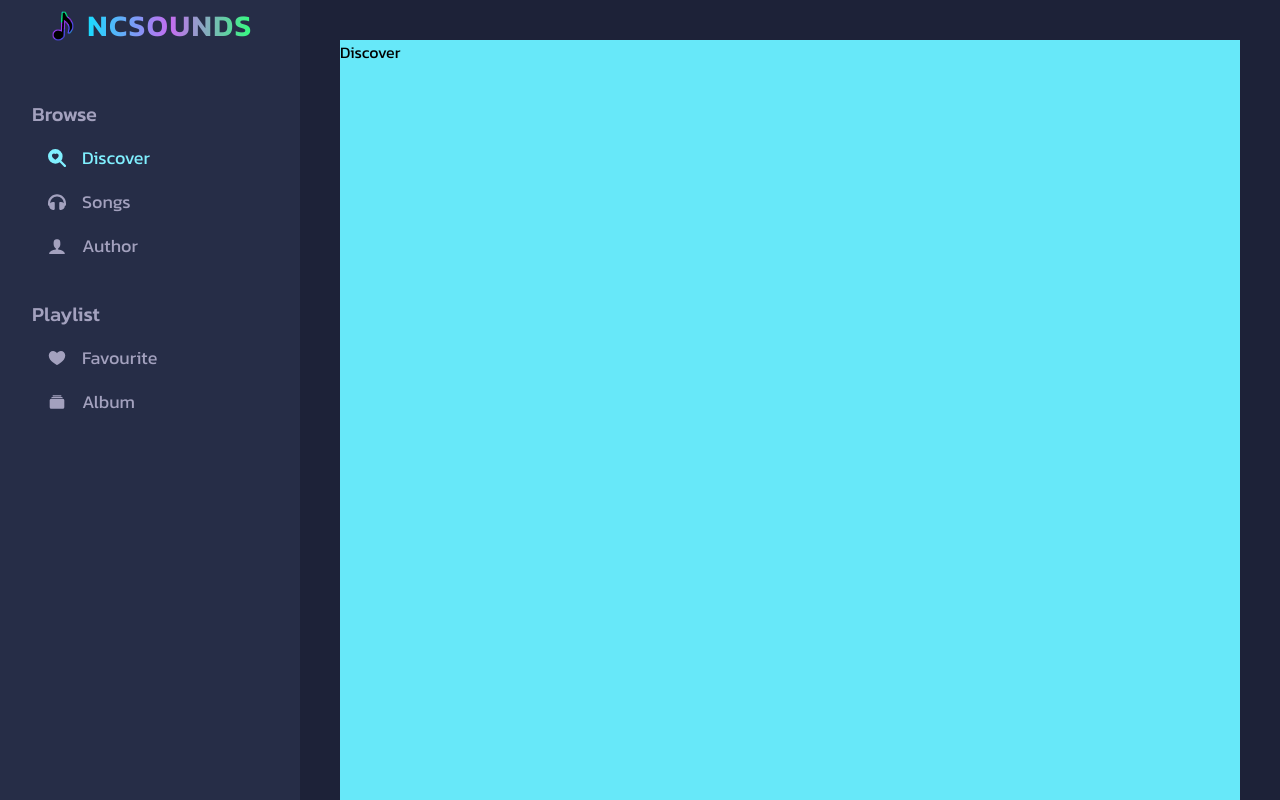
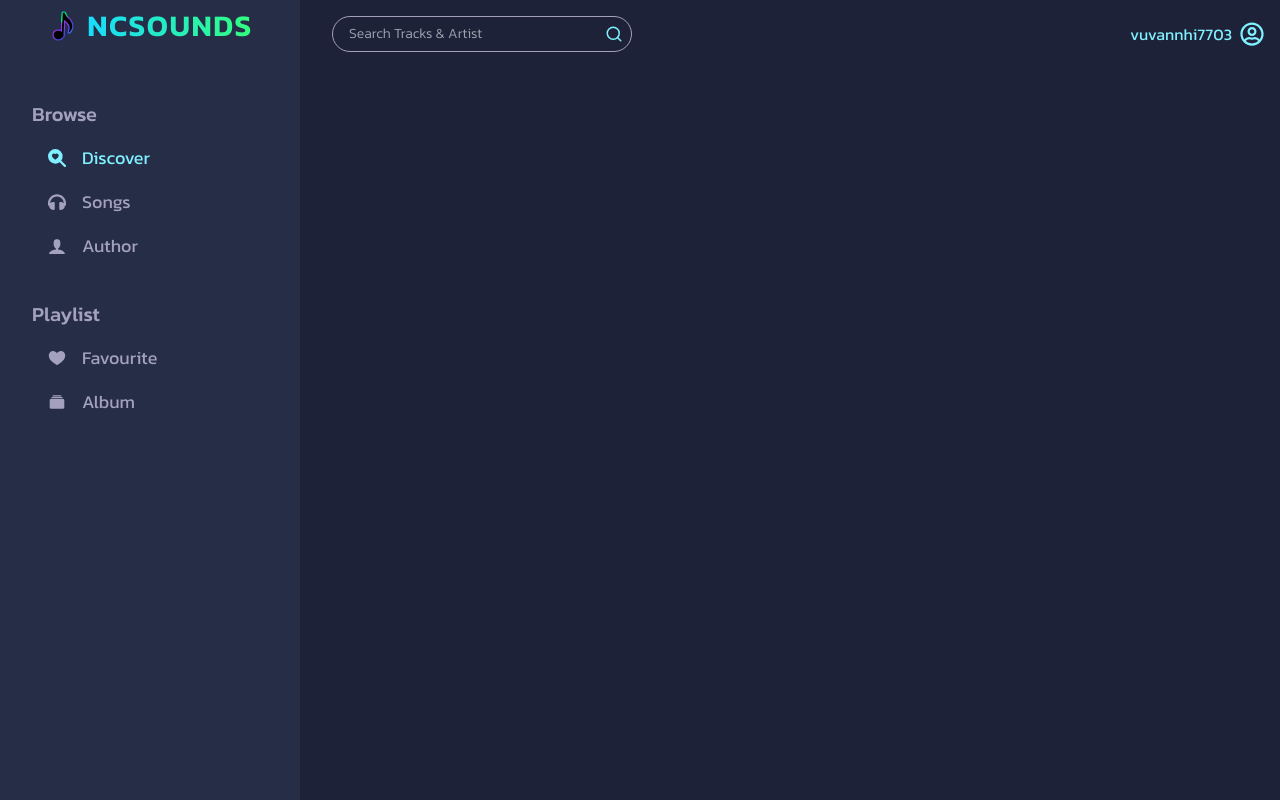
Before and after one commit to nhimc9x/ncsounds-nhidev, a React (Vite) app: page / in a window 1280 px wide. Built offline with nearby package versions, Linux system fonts and the light colour scheme.

Commit message:
Build Layout #3

```diff
--- /dev/null
+++ b/src/components/Header/Header.jsx
@@ -0,0 +1,23 @@
+import { FiSearch } from 'react-icons/fi'
+import { FaRegUserCircle } from 'react-icons/fa'
+
+function Header() {
+  return (
+    <div className="flex items-center justify-between pr-4">
+      <div className="flex items-center bg-transparent w-[300px] rounded-full border border-ncs-text-color overflow-hidden">
+        <input className='w-full text-sm text-ncs-active-color placeholder:font-light px-4 bg-transparent outline-none' type="text" placeholder='Search Tracks & Artist' />
+        <div className="text-lg p-2 text-ncs-active-color cursor-pointer">
+          <FiSearch />
+        </div>
+      </div>
+      <div className="flex items-center text-ncs-active-color ml-2 gap-2">
+        <div className="sms:block hidden">vuvannhi7703</div>
+        <div className="text-2xl">
+          <FaRegUserCircle />
+        </div>
+      </div>
+    </div>
+  )
+}
+
+export default Header
--- a/src/components/SideBar/MenuItem/MenuItem.css
+++ b/src/components/SideBar/MenuItem/MenuItem.css
@@ -1,5 +1,5 @@
 .ncs-menu-item {
-  @apply mt-4 ml-4 flex items-center gap-4 font-normal text-ncs-text-color text-lg;
+  @apply mt-4 mdl:ml-4 ml-0 flex items-center mdl:justify-start justify-center gap-4 font-normal text-ncs-text-color mdl:text-lg text-2xl;
 }
 
 .ncs-menu-item.active {
--- a/src/components/SideBar/MenuItem/MenuItem.jsx
+++ b/src/components/SideBar/MenuItem/MenuItem.jsx
@@ -4,8 +4,8 @@ import './MenuItem.css'
 function MenuItem( { to, icon, title } ) {
   return (
     <NavLink to={to} className='ncs-menu-item'>
-      {icon}
-      <div className="">{title}</div>
+      {icon }
+      <div className="mdl:block hidden">{title}</div>
     </NavLink>
   )
 }
--- a/src/components/SideBar/SideBar.jsx
+++ b/src/components/SideBar/SideBar.jsx
@@ -8,12 +8,13 @@ import MenuItem from './MenuItem/MenuItem'
 import logo_gif from '../../assets/Yw76.gif'
 function SideBar() {
   return (
-    <div className="float-left h-full w-[300px] bg-ncs-secondary-color px-8 py-2">
+    <div className="float-left h-full mdl:w-[300px] w-[80px] transition-all duration-300 bg-ncs-secondary-color mdl:px-8 px-1 py-2">
       <div className="flex justify-center items-center gap-2">
-        <img className='h-8' src={logo_gif} alt="logo_gif" />
-        <div id='text-12' className="text-3xl font-semibold uppercase tracking-wider text-ncs-active-color">NCSounds</div>
+        <img className='h-8 mdl:block hidden' src={logo_gif} alt="logo_gif" />
+        <div id='ncs-name' className="text-3xl mdl:block hidden font-semibold uppercase tracking-wider text-ncs-active-color">NCSounds</div>
+        <div id='ncs-name--rps' className="text-3xl mdl:hidden block font-semibold uppercase tracking-wider text-ncs-active-color">NCS</div>
       </div>
-      <div className="mt-14">
+      <div className="mdl:mt-14 mt-8">
         <div className="font-medium text-xl text-ncs-text-color">Browse</div>
 
         <MenuItem to={routes.discover} icon={<BsSearchHeartFill />} title={'Discover'} />
--- a/src/index.css
+++ b/src/index.css
@@ -4,23 +4,27 @@
 @tailwind components;
 @tailwind utilities;
 
+* {
+  box-sizing: border-box;
+}
+
 html {
   font-size: 16px;
   @apply font-ncs-font-Kanit;
 }
 
-#text-12 {
+#ncs-name, #ncs-name--rps {
   animation: tedt ease-in-out 2.6s infinite;
 }
 
 @keyframes tedt {
-  from {
-    background: -webkit-linear-gradient(right, #32ff7e,#c56cf0, #18dcff);
+  0%, 100%{
+    background: -webkit-linear-gradient(right, #32ff7e, #18dcff);
     -webkit-text-fill-color: transparent;
     -webkit-background-clip: text;
   }
-  to {
-    background: -webkit-linear-gradient(right, #18dcff,#c56cf0, #32ff7e);
+  50% {
+    background: -webkit-linear-gradient(right, #18dcff, #32ff7e);
     -webkit-text-fill-color: transparent;
     -webkit-background-clip: text;
   }
--- a/src/layout/DefaultLayout/DefaultLayout.jsx
+++ b/src/layout/DefaultLayout/DefaultLayout.jsx
@@ -7,8 +7,8 @@ function DefaultLayout({ children }) {
 
       <SideBar />
 
-      <div className="h-full overflow-y-auto bg-ncs-primary-color p-10">
-        <div className="h-[1400px] bg-cyan-300"> {children} </div>
+      <div className="h-full overflow-y-auto bg-ncs-primary-color py-4 mdl:pl-8 pl-4">
+        <div className="h-[1400px]"> {children} </div>
       </div>
     </div>
   )
--- a/src/pages/Discover/Discover.jsx
+++ b/src/pages/Discover/Discover.jsx
@@ -1,8 +1,10 @@
-import React from 'react'
-
+import Header from '~/components/Header/Header'
 function Discover() {
   return (
-    <div>Discover</div>
+    <div>
+      <Header />
+      <div className=""></div>
+    </div>
   )
 }
 
--- a/tailwind.config.js
+++ b/tailwind.config.js
@@ -3,6 +3,11 @@ export default {
   content: ['./index.html', './src/**/*.{js,ts,jsx,tsx}'],
   theme: {
     extend: {
+      screens: {
+        'xs': '475px',
+        'sms': '576px',
+        'mdl': '960px'
+      },
       fontFamily: {
         'ncs-font-Kanit' : ['Kanit', 'sans-serif']
       },
```
